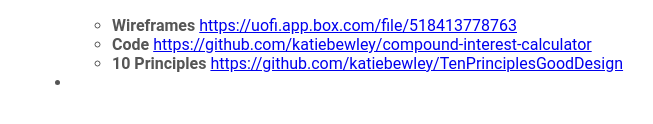
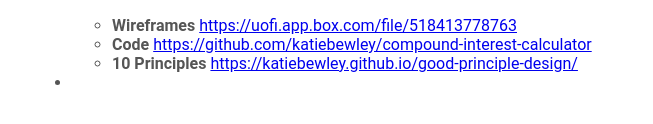
Before and after one commit to katiebewley/DES350, a plain HTML site: page index.html in a window 1280 px wide. Shown: the part 466-590 px from the top of the page, without its empty margins (118-771 px from the left). Drawn offline with Linux system fonts and the light colour scheme.

Commit message:
Add files via upload

```diff
--- a/index.html
+++ b/index.html
@@ -46,8 +46,8 @@ body {
             </li>
           <li>
                 <strong>10 Principles</strong>
-                <a href="https://github.com/katiebewley/TenPrinciplesGoodDesign"
-                target ="_blank">https://github.com/katiebewley/TenPrinciplesGoodDesign</a>
+                <a href="https://katiebewley.github.io/good-principle-design/"
+                target ="_blank">https://katiebewley.github.io/good-principle-design/</a>
             </li>
 
       </ul>
```
